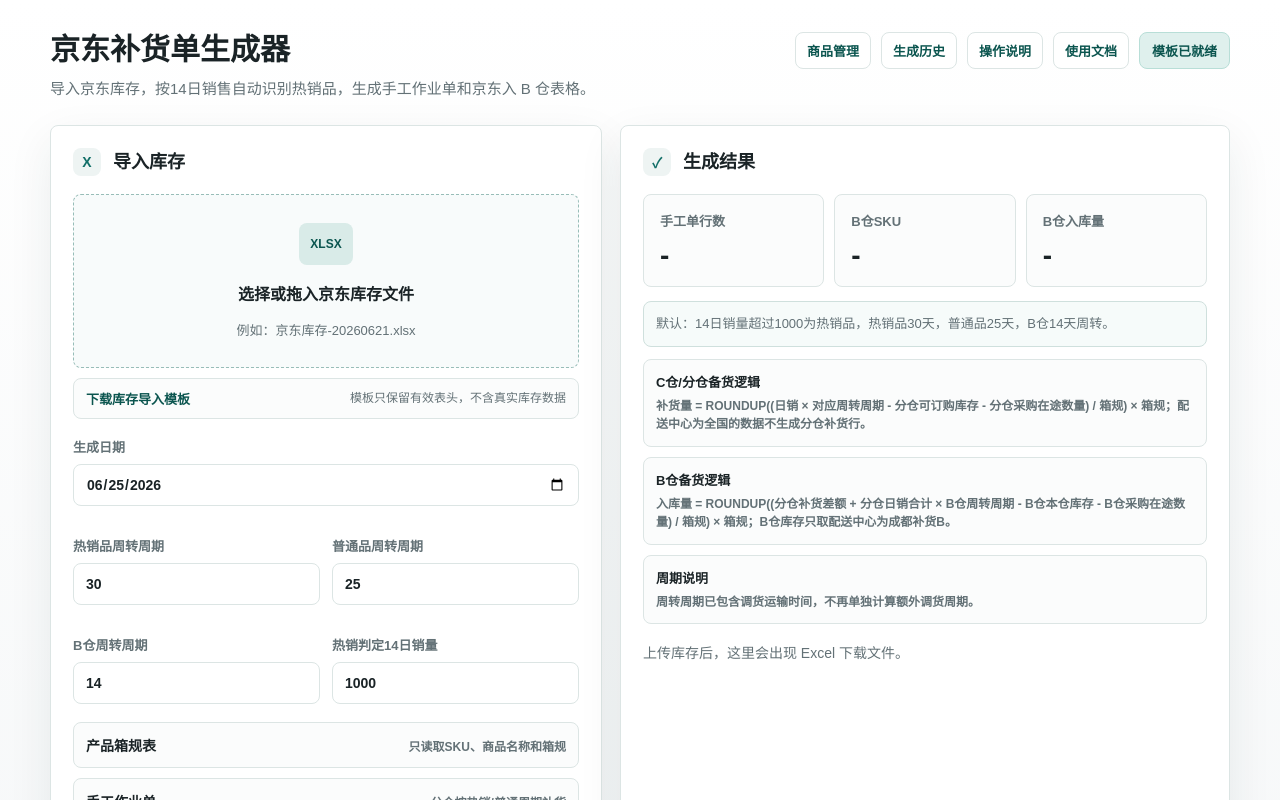
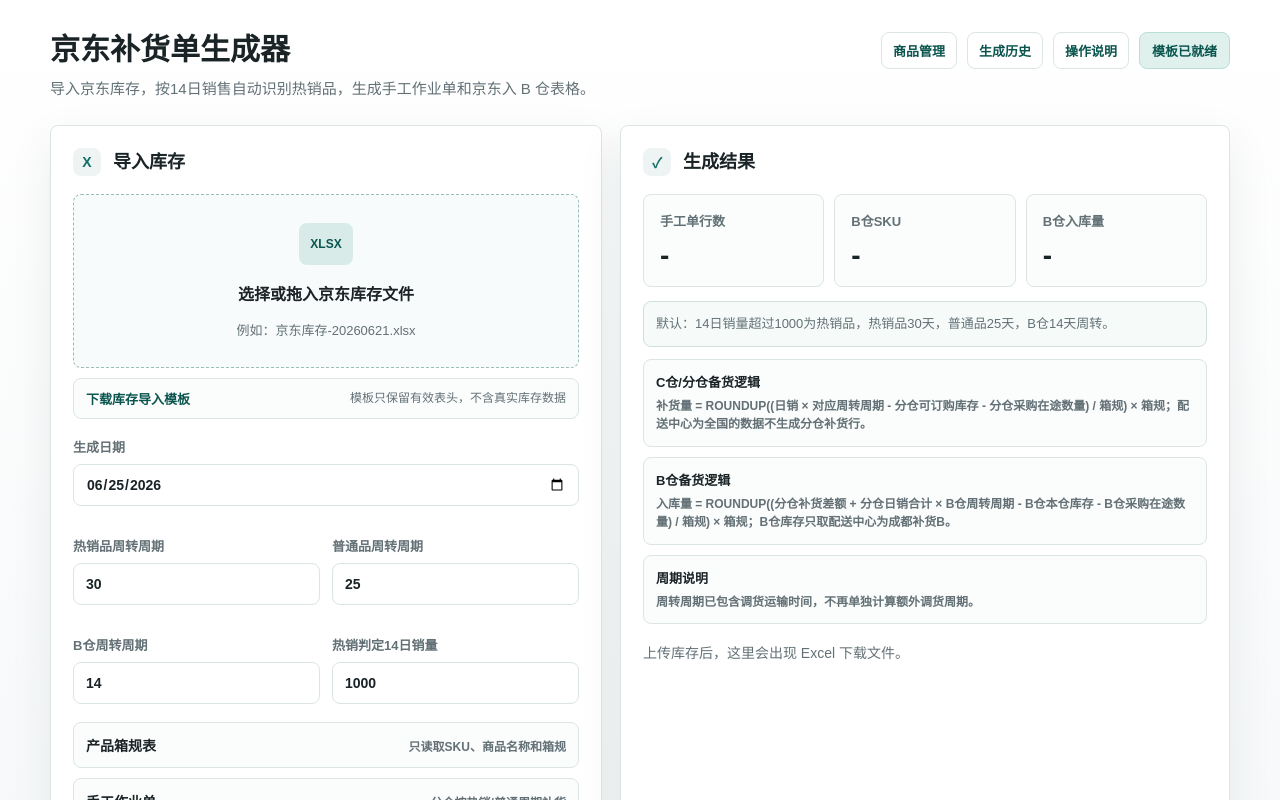
Before and after one commit to hellojazy/JDweb, a plain HTML site: page static/index.html in a window 1280 px wide. Shown: the top 800 px of the page. Drawn offline with Linux system fonts and the light colour scheme.

Commit message:
Add README and hide usage docs link

```diff
--- a/static/index.html
+++ b/static/index.html
@@ -17,7 +17,6 @@
           <a href="/products">商品管理</a>
           <a href="/history">生成历史</a>
           <a href="/static/docs/操作说明.md" target="_blank" rel="noopener">操作说明</a>
-          <a href="/static/docs/程序使用文档.md" target="_blank" rel="noopener">使用文档</a>
           <div class="status-pill" id="statusPill">模板已就绪</div>
         </nav>
       </header>
```
Also changed, not shown: static/history.html (+0 -1 lines), static/products.html (+0 -1 lines), 1 other file.
